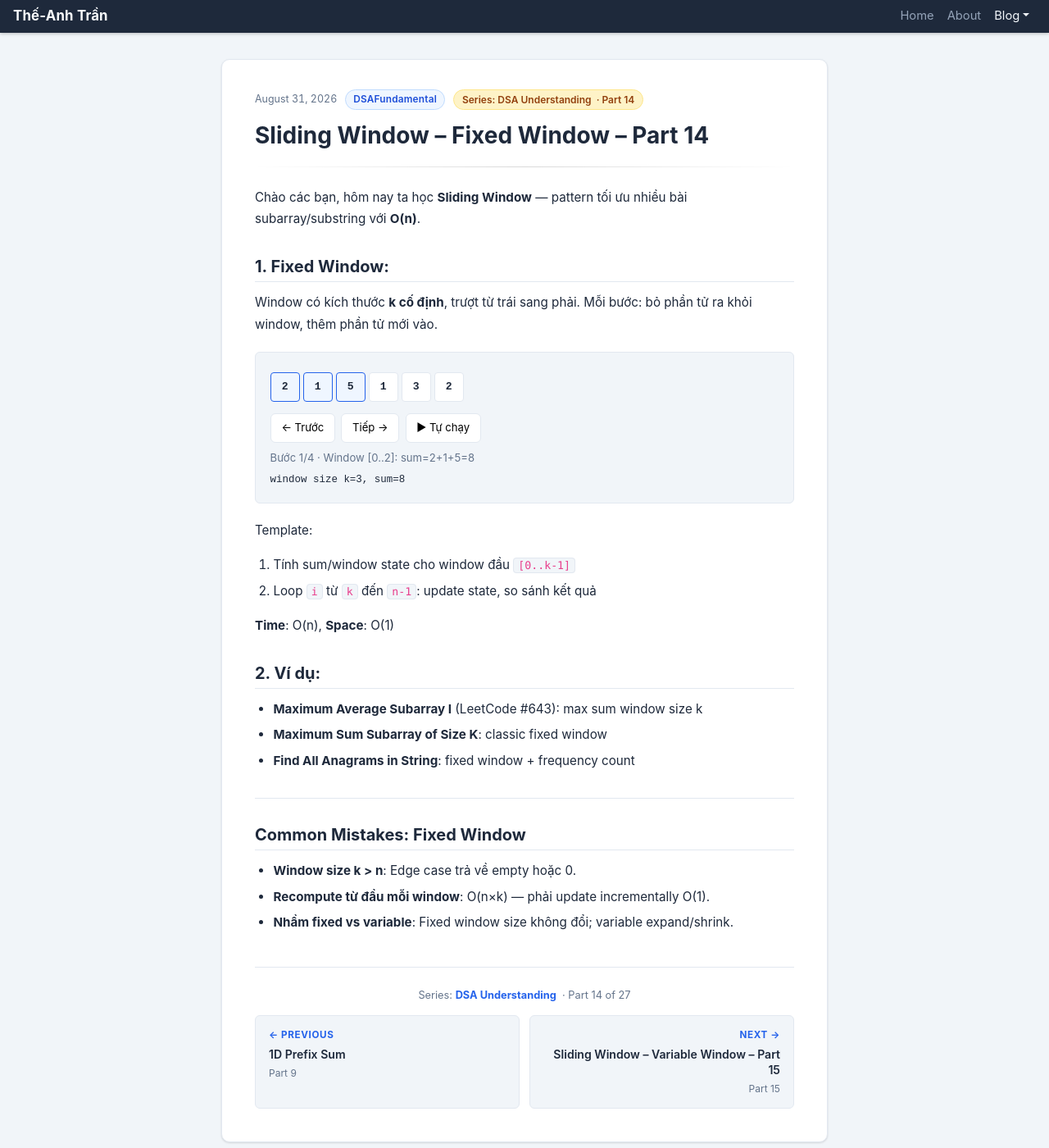
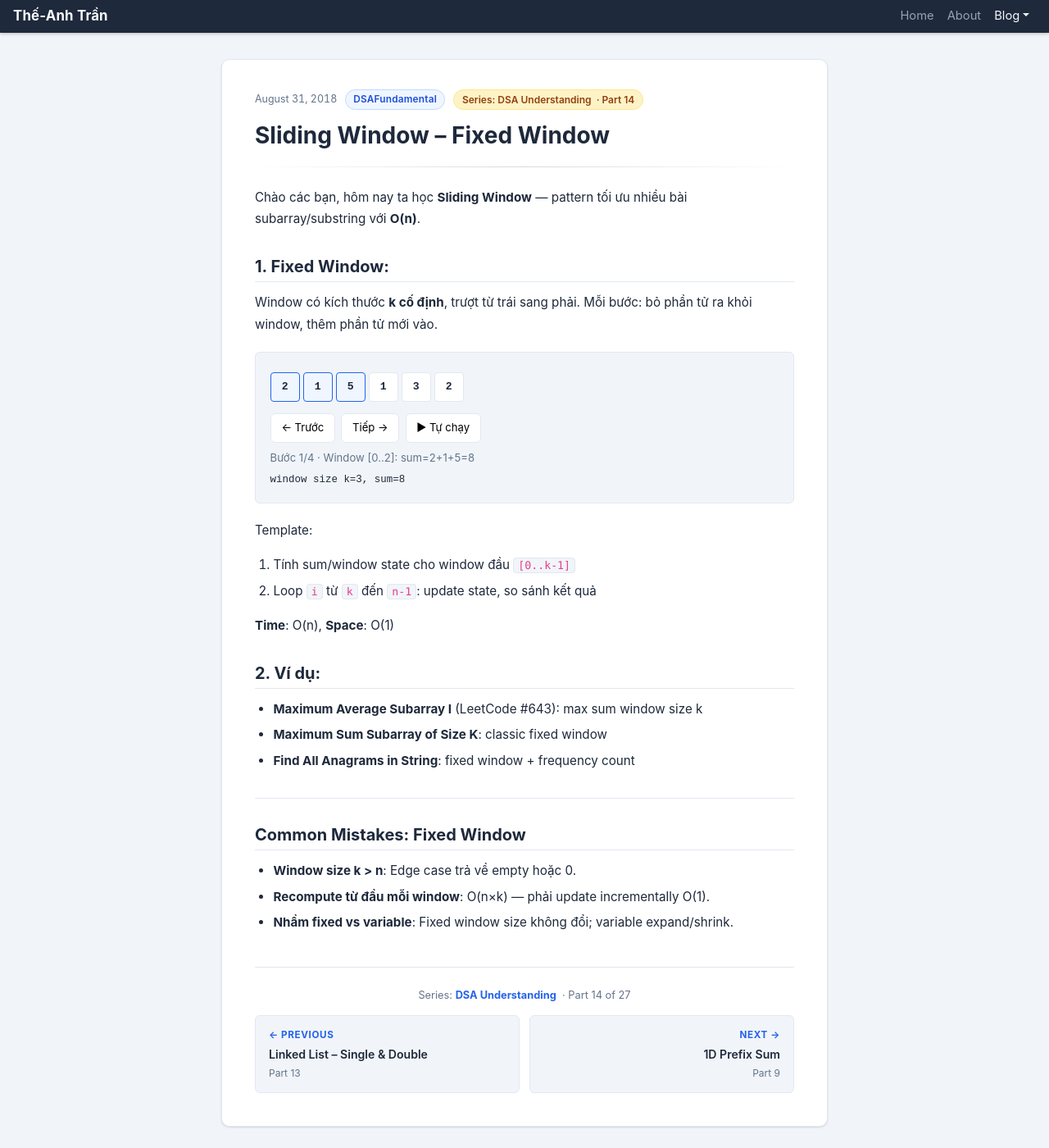
Before and after one commit to anhttmle/anhttmle.github.io, a Jekyll site: the page built from _posts/2018-08-31-DSA-14.md, in a window 1280 px wide and 1400 px high. Shown: the whole window at 82% size. Built offline with Jekyll 4.4.1, drawn with Linux system fonts in a browser that asks for light colours.

Commit message:
Update and rename 2026-08-31-DSA-14.md to 2018-08-31-DSA-14.md

```diff
--- a/_posts/2026-08-31-DSA-14.md
+++ b/_posts/2018-08-31-DSA-14.md
@@ -1,6 +1,6 @@
 ---
-title: "Sliding Window – Fixed Window – Part 14"
-date: 2026-08-31
+title: "Sliding Window – Fixed Window"
+date: 2018-08-31
 layout: post
 categories: DSAFundamental
 series: "DSA Understanding"
```
